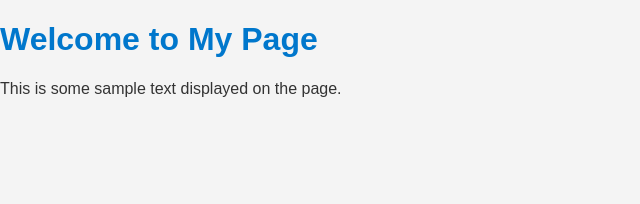
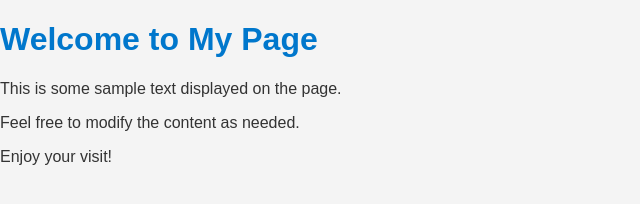
Before and after one commit to pinkyshree/Learn-Firstgitandgithub-, a plain HTML site: page index.html in a window 1280 px wide. Shown: the whole page, without its empty margins (0-640 px from the left). Drawn offline with Linux system fonts and the light colour scheme.

Commit message:
changes done to index.html

```diff
--- a/index.html
+++ b/index.html
@@ -8,5 +8,7 @@
 <body>
     <h1>Welcome to My Page</h1>
     <p>This is some sample text displayed on the page.</p>
+    <p>Feel free to modify the content as needed.</p>
+    <p>Enjoy your visit!</p>
 </body>
 </html>
```
